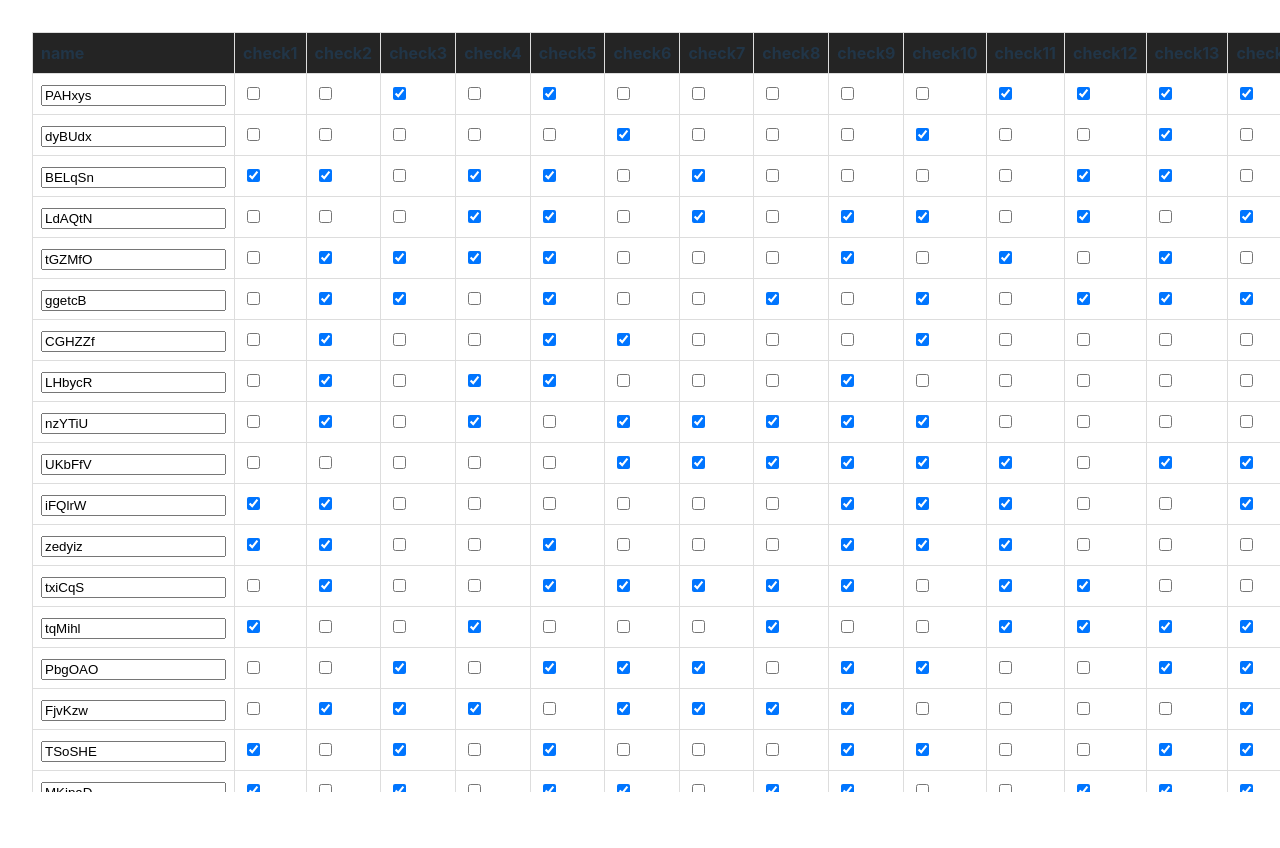
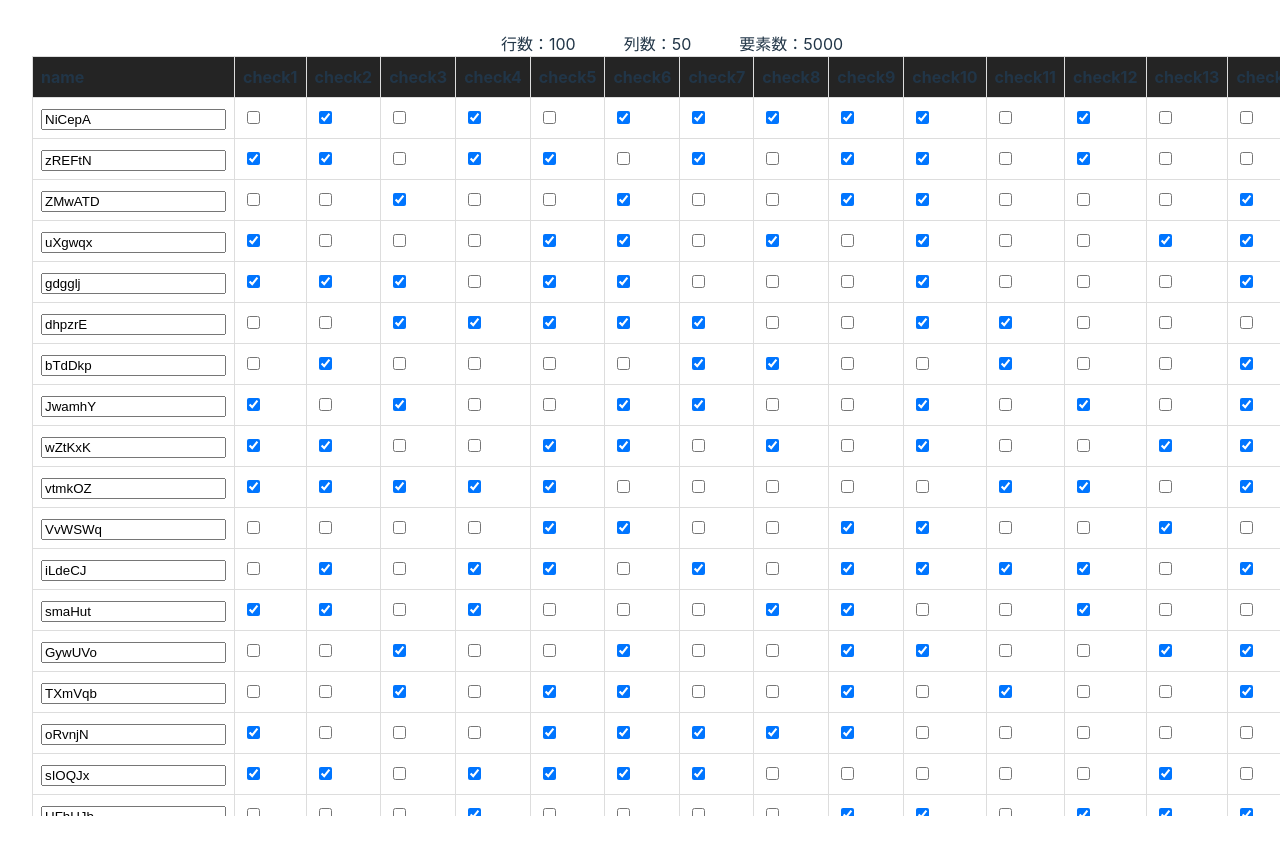
Before and after one commit to ngmtine/table_virtuoso_example, a React (Vite) app: page / in a window 1280 px wide. Shown: the top 848 px of the page. Before the commit the page ends 824 px from the top, so only its background shows below. Built offline with nearby package versions, Linux system fonts and the light colour scheme.

Commit message:
update: 行数と列数をpropsで渡せるように

```diff
--- a/src/App.tsx
+++ b/src/App.tsx
@@ -1,10 +1,19 @@
 import "./App.css";
-import Table from "./Table";
+import { Table } from "./Table";
 
 function App() {
+    const row = 100;
+    const col = 50;
     return (
         <>
-            <Table />
+            <div>
+                <span>行数：{row}</span>
+                <span>{"　　　"}</span>
+                <span>列数：{col}</span>
+                <span>{"　　　"}</span>
+                <span>要素数：{row * col}</span>
+            </div>
+            <Table row={row} col={col} />
         </>
     );
 }
--- a/src/Table.tsx
+++ b/src/Table.tsx
@@ -3,11 +3,16 @@ import { TableCell } from "./TableCell";
 import { RandomData, createRandomData } from "./util";
 import "./style.css";
 
-const Table: FC = () => {
+type PropsType = {
+    row: number;
+    col: number;
+};
+
+export const Table: FC<PropsType> = ({ row, col }) => {
     const [data, setData] = useState<RandomData[]>([]);
 
     useEffect(() => {
-        setData(createRandomData(500, 50)); // 行数、チェックボックス数
+        setData(createRandomData(row, col)); // 行数、チェックボックス数
     }, []);
 
     return (
@@ -27,5 +32,3 @@ const Table: FC = () => {
         </table>
     );
 };
-
-export default Table;
```
